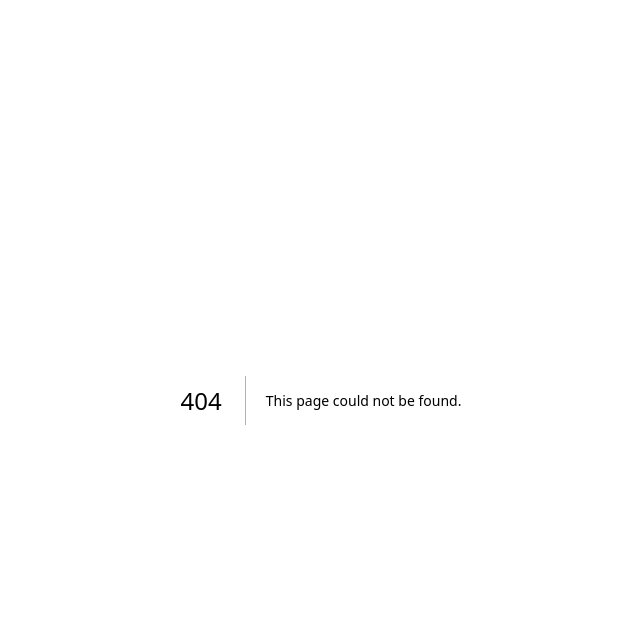
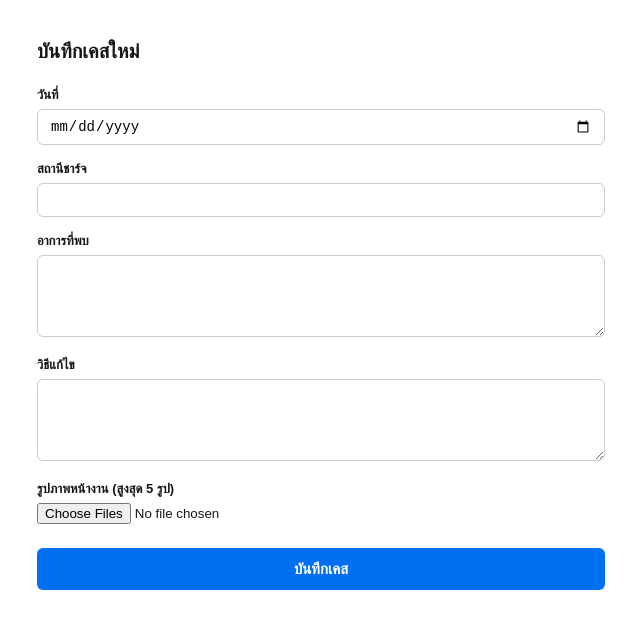
Before and after one commit to bellthailand/EV-Troubleshooting-v2, a Next.js app: page /new-case in a window 1280 px wide. Before the commit this address had no page. Shown: the top 628 px of the page, without its empty margins (319-959 px from the left). Built offline with nearby package versions, Linux system fonts and the light colour scheme.

Commit message:
first deploy

```diff
--- a/package.json
+++ b/package.json
@@ -9,6 +9,7 @@
     "lint": "eslint"
   },
   "dependencies": {
+    "@supabase/supabase-js": "^2.98.0",
     "next": "16.1.6",
     "react": "19.2.3",
     "react-dom": "19.2.3"
--- /dev/null
+++ b/src/app/new-case/page.tsx
@@ -0,0 +1,139 @@
+"use client";
+
+import { useState } from "react";
+import { supabase } from "../../lib/supabase";
+
+export default function Page() {
+  const [date, setDate] = useState("");
+  const [station, setStation] = useState("");
+  const [issue, setIssue] = useState("");
+  const [solution, setSolution] = useState("");
+  const [images, setImages] = useState<string[]>([]);
+  const [loading, setLoading] = useState(false);
+
+  // อัปโหลดรูปไป Storage
+  const handleImages = async (files: FileList | null) => {
+    if (!files) return;
+
+    const uploadedUrls: string[] = [];
+
+    for (const file of Array.from(files).slice(0, 5)) {
+      const fileName = `${Date.now()}-${file.name}`;
+
+      const { error } = await supabase.storage
+        .from("case-images")
+        .upload(fileName, file);
+
+      if (error) {
+        alert("Upload error: " + error.message);
+        return;
+      }
+
+      const { data } = supabase.storage
+        .from("case-images")
+        .getPublicUrl(fileName);
+
+      uploadedUrls.push(data.publicUrl);
+    }
+
+    setImages(prev => [...prev, ...uploadedUrls].slice(0, 5));
+  };
+
+  // บันทึกข้อมูลลง database
+  const handleSubmit = async () => {
+    if (!date || !station || !issue || !solution) {
+      alert("กรุณากรอกข้อมูลให้ครบทุกช่อง");
+      return;
+    }
+
+    setLoading(true);
+
+    const { error } = await supabase
+      .from("cases")
+      .insert([{ date, station, issue, solution, images }]);
+
+    setLoading(false);
+
+    if (error) {
+      alert("Error: " + error.message);
+    } else {
+      alert("Saved");
+      setDate("");
+      setStation("");
+      setIssue("");
+      setSolution("");
+      setImages([]);
+    }
+  };
+
+  const inputStyle = {
+    width: "100%",
+    padding: "8px 12px",
+    borderRadius: 6,
+    border: "1px solid #ccc",
+    fontSize: 14,
+    boxSizing: "border-box" as const
+  };
+
+  const labelStyle = {
+    display: "block",
+    fontSize: 13,
+    fontWeight: 600,
+    marginBottom: 6
+  };
+
+  return (
+    <div style={{ maxWidth: 600, margin: "40px auto", padding: "0 16px", fontFamily: "sans-serif" }}>
+      <h1 style={{ fontSize: 20, fontWeight: 700, marginBottom: 24 }}>
+        บันทึกเคสใหม่
+      </h1>
+
+      <div style={{ marginBottom: 16 }}>
+        <label style={labelStyle}>วันที่</label>
+        <input type="date" value={date} onChange={e => setDate(e.target.value)} style={inputStyle} />
+      </div>
+
+      <div style={{ marginBottom: 16 }}>
+        <label style={labelStyle}>สถานีชาร์จ</label>
+        <input type="text" value={station} onChange={e => setStation(e.target.value)} style={inputStyle} />
+      </div>
+
+      <div style={{ marginBottom: 16 }}>
+        <label style={labelStyle}>อาการที่พบ</label>
+        <textarea value={issue} onChange={e => setIssue(e.target.value)} rows={4} style={{ ...inputStyle, resize: "vertical" }} />
+      </div>
+
+      <div style={{ marginBottom: 16 }}>
+        <label style={labelStyle}>วิธีแก้ไข</label>
+        <textarea value={solution} onChange={e => setSolution(e.target.value)} rows={4} style={{ ...inputStyle, resize: "vertical" }} />
+      </div>
+
+      <div style={{ marginBottom: 24 }}>
+        <label style={labelStyle}>รูปภาพหน้างาน (สูงสุด 5 รูป)</label>
+        <input
+          type="file"
+          accept="image/*"
+          multiple
+          onChange={e => handleImages(e.target.files)}
+        />
+      </div>
+
+      <button
+        onClick={handleSubmit}
+        disabled={loading}
+        style={{
+          width: "100%",
+          padding: "12px",
+          borderRadius: 6,
+          border: "none",
+          background: loading ? "#999" : "#0070f3",
+          color: "#fff",
+          fontSize: 15,
+          fontWeight: 700
+        }}
+      >
+        {loading ? "กำลังบันทึก..." : "บันทึกเคส"}
+      </button>
+    </div>
+  );
+}
--- a/src/app/page.tsx
+++ b/src/app/page.tsx
@@ -1,4 +1,5 @@
 "use client";
+import { supabase } from "../lib/supabase";
 import { useState, useEffect, useRef, useCallback } from "react";
 
 // ═══════════════════════════════════════════════════════
--- /dev/null
+++ b/src/lib/supabase.ts
@@ -0,0 +1,6 @@
+import { createClient } from "@supabase/supabase-js";
+
+const supabaseUrl = "https://gblgzqccqbhpqcfiyhoc.supabase.co";
+const supabaseKey = "sb_publishable_goHSzkpI7ciqRgq9vPm0yw_RMjvDVn0";
+
+export const supabase = createClient(supabaseUrl, supabaseKey);
```
Also changed, not shown: 1 other file (tests, documents, lock files or other folders).
